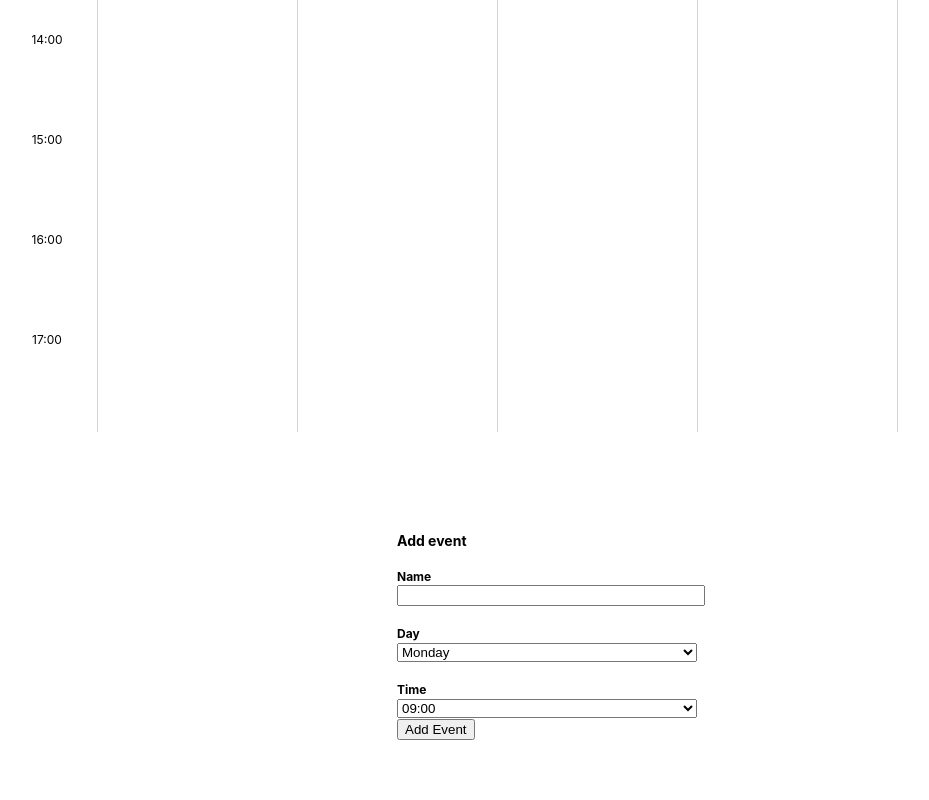
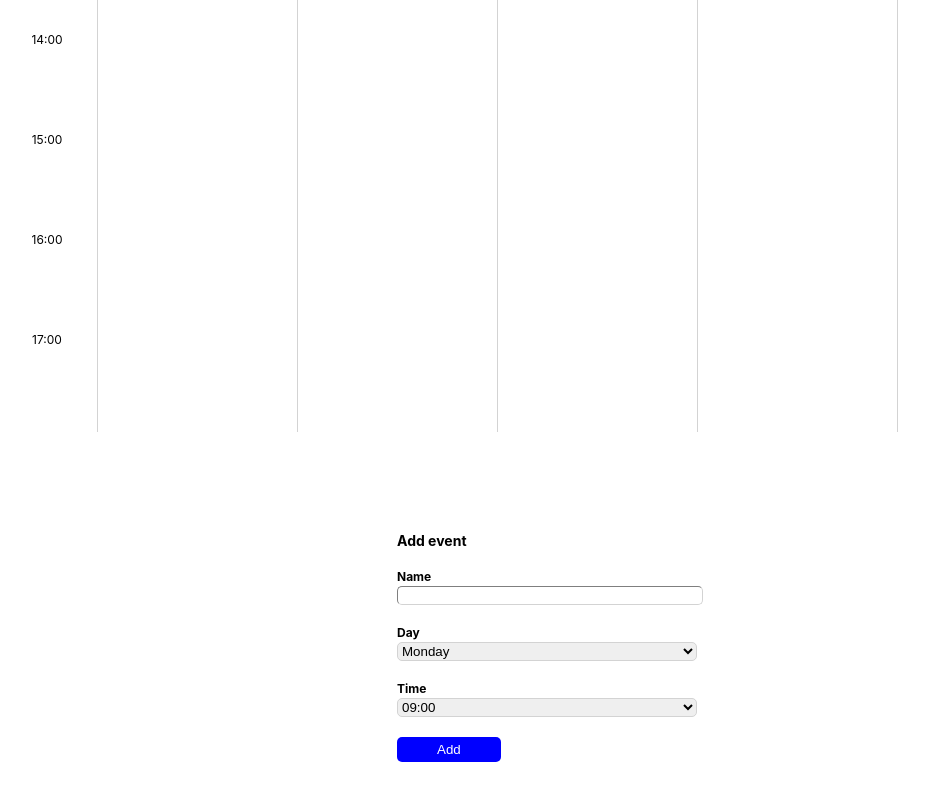
Before and after one commit to aks273/vitamin-calendar-view, a React (Create React App) app: page / in a window 1280 px wide. Shown: the part 558-1358 px from the top of the page, without its empty margins (93-1022 px from the left). Built offline with nearby package versions, Linux system fonts and the light colour scheme.

Commit message:
separate out styles into separate files

```diff
--- a/src/App.css
+++ /dev/null
@@ -1,88 +0,0 @@
-.app-container {
-  display: flex;
-  flex-direction: column;
-  gap: 100px;
-}
-
-.week-calendar-container {
-  display: flex;
-  justify-content: center;
-}
-
-.week-calendar {
-  display: grid;
-  grid-template-rows: 50px repeat(9, 100px);
-  grid-template-columns: 100px repeat(5, 200px);
-}
-
-.row.header {
-  height: 30px;
-}
-
-.entry, .day-label-container, .time-row {
-  border-left: 1px solid lightgray;
-}
-
-.entry {
-  display: flex;
-  flex-direction: row;
-  align-items: stretch;
-  justify-content: center;
-  gap: 5px;
-  padding: 2px
-}
-
-.event {
-  flex: 1;
-  min-width: 0;
-  background-color: lightblue;
-  border-radius: 5px;
-  padding: 5px;
-}
-
-.event .event-label {
-  overflow: hidden;
-  text-overflow: ellipsis;
-  font-size: 12px;
-}
-
-.day-label-container, .placeholder-date {
-  border-bottom: 1px solid lightgray;
-  display: flex;
-  align-items: center;
-  justify-content: center;
-}
-
-.day-label {
-  font-weight: bold;
-  font-size: 12px;
-}
-
-.time-label {
-  text-align: center;
-  font-size: 12px;
-}
-
-.event-adder-title {
-  font-weight: bold;
-  font-size: 14px;
-}
-
-.event-adder-label {
-  font-weight: bold;
-  font-size: 12px;
-  margin-top: 20px;
-}
-
-.event-adder-container {
-  display: flex;
-  justify-content: center;
-}
-
-.event-adder {
-  width: min(100%, 300px);
-}
-
-.event-adder input,select {
-  width: 100%;
-}
--- a/src/index.css
+++ b/src/index.css
@@ -1,4 +1,4 @@
-@import 'App.css';
+@import './styles/App.css';
 
 body {
   margin: 40px;
--- a/src/js/EventAdder.js
+++ b/src/js/EventAdder.js
@@ -63,7 +63,7 @@ export class EventAdder extends Component {
               ))}
             </select>
 
-            <button onClick={() => this.onClickAddEvent()}>Add Event</button>
+            <button className='event-adder-button' onClick={() => this.onClickAddEvent()}>Add</button>
           </div>
         </div>
       )
--- /dev/null
+++ b/src/styles/App.css
@@ -0,0 +1,8 @@
+@import './Calendar.css';
+@import './EventAdder.css';
+
+.app-container {
+  display: flex;
+  flex-direction: column;
+  gap: 100px;
+}
--- /dev/null
+++ b/src/styles/Calendar.css
@@ -0,0 +1,55 @@
+.week-calendar-container {
+  display: flex;
+  justify-content: center;
+}
+
+.week-calendar {
+  display: grid;
+  grid-template-rows: 50px repeat(9, 100px);
+  grid-template-columns: 100px repeat(5, 200px);
+}
+
+.entry, .day-label-container, .time-row {
+  border-left: 1px solid lightgray;
+}
+
+.day-label-container, .placeholder-date {
+  border-bottom: 1px solid lightgray;
+  display: flex;
+  align-items: center;
+  justify-content: center;
+}
+
+.day-label {
+  font-weight: bold;
+  font-size: 12px;
+}
+
+.time-label {
+  text-align: center;
+  font-size: 12px;
+}
+
+.entry {
+  display: flex;
+  flex-direction: row;
+  align-items: stretch;
+  justify-content: center;
+  gap: 5px;
+  padding: 2px;
+}
+
+.event {
+  flex: 1;
+  min-width: 0;
+  background-color: lightblue;
+  border-radius: 5px;
+  padding: 5px;
+}
+
+.event-label {
+  overflow: hidden;
+  text-overflow: ellipsis;
+  font-size: 12px;
+  white-space: nowrap;
+}
--- /dev/null
+++ b/src/styles/EventAdder.css
@@ -0,0 +1,44 @@
+.event-adder-container {
+  display: flex;
+  justify-content: center;
+}
+
+.event-adder-title {
+  font-weight: bold;
+  font-size: 14px;
+}
+
+.event-adder-label {
+  font-weight: bold;
+  font-size: 12px;
+  margin-top: 20px;
+}
+
+.event-adder {
+  width: min(100%, 300px);
+}
+
+.event-adder-field {
+  width: 100%;
+  border-color: lightgray;
+  border-radius: 5px;
+  border-width: 0.5px;
+}
+
+.event-adder-button {
+  margin-top: 20px;
+  background-color: blue;
+  color: white;
+  border: 0px;
+  border-radius: 5px;
+  padding: 5px 40px;
+}
+
+.event-adder-button:active {
+  cursor: pointer;
+  background-color: rgba(0, 0, 255, 0.8);
+}
+
+.event-adder-button:hover {
+  cursor: pointer;
+}
```
